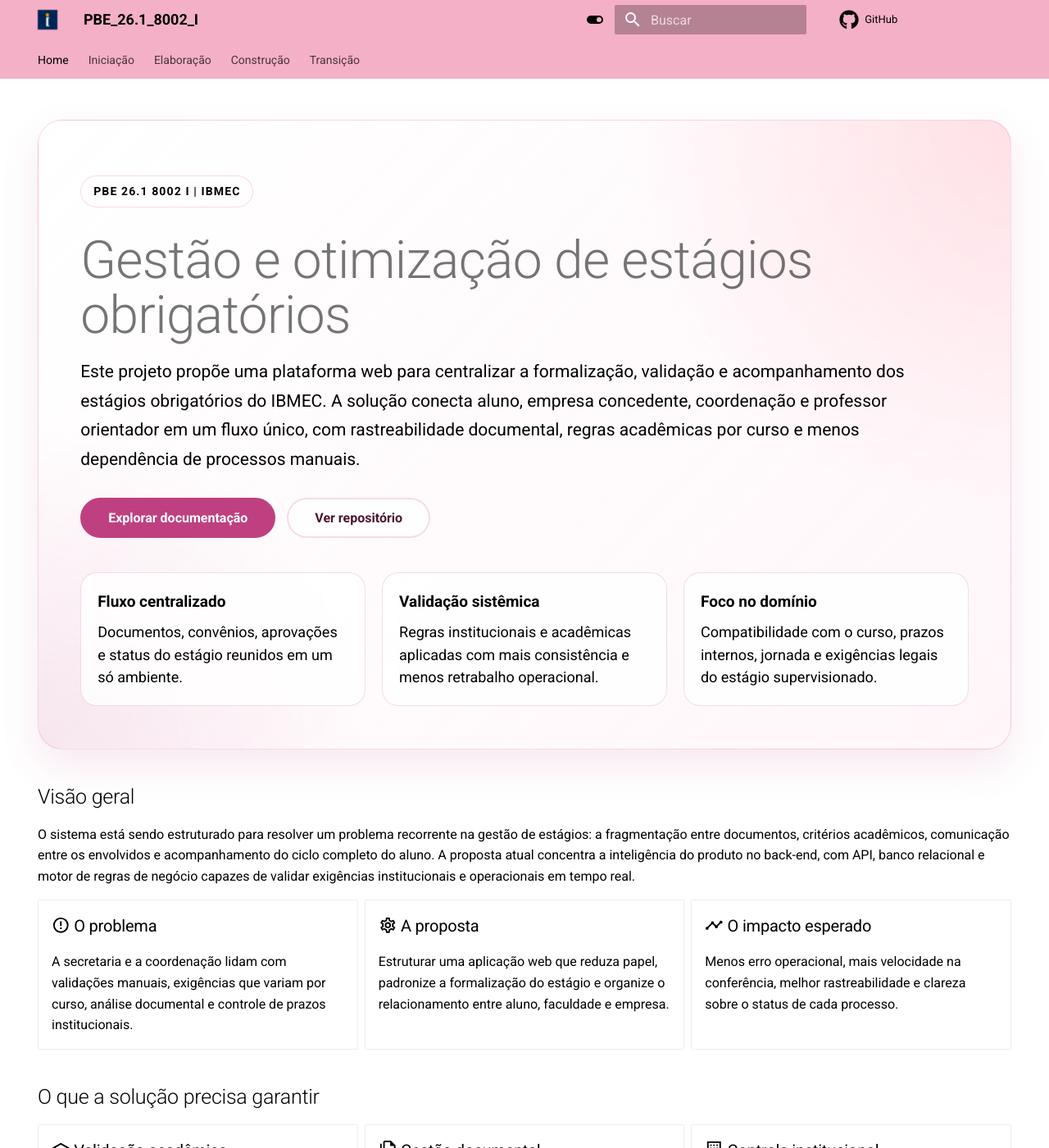
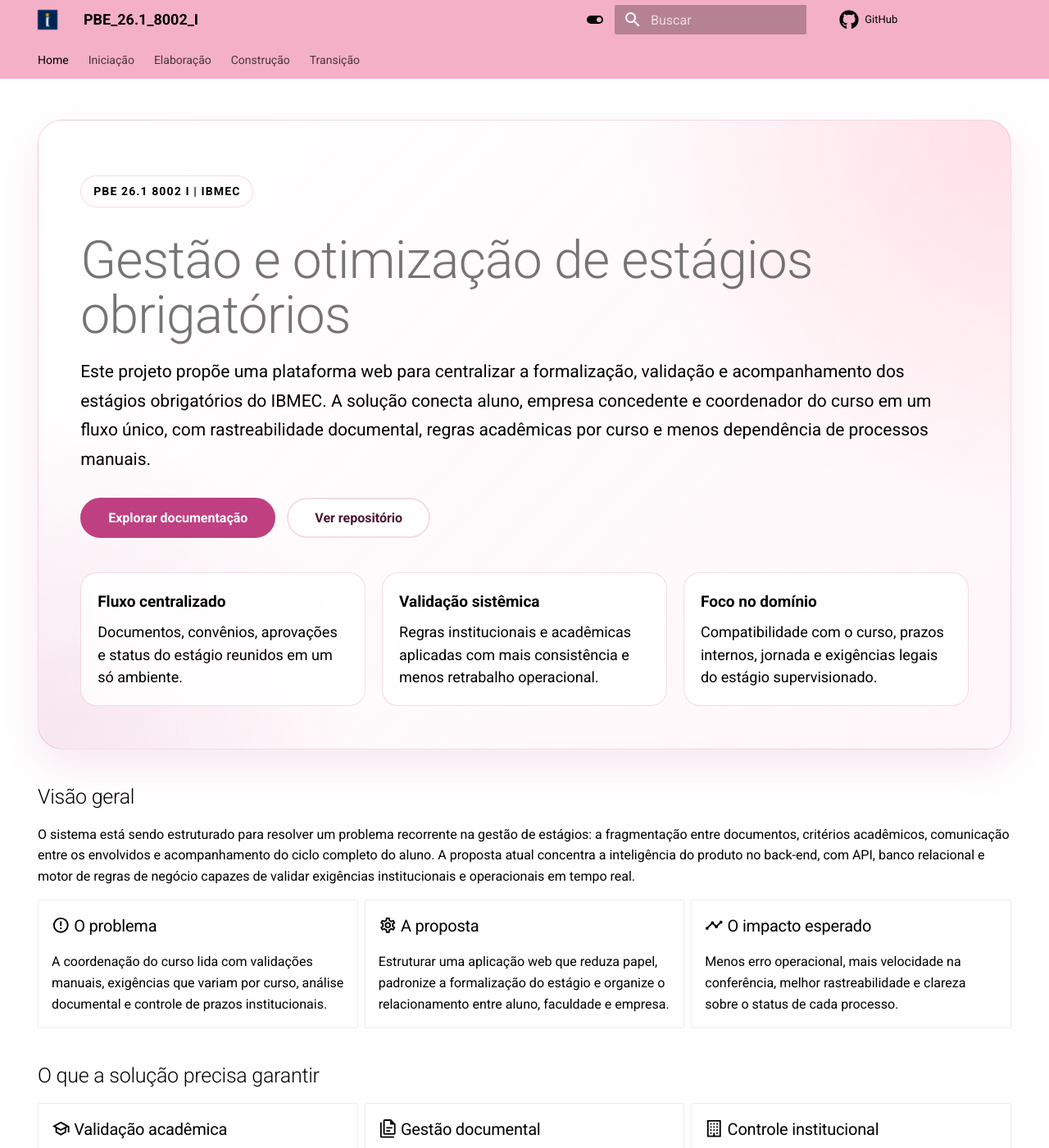
Before and after one commit to Projetos-de-Extensao/PBE_26.1_8002_I, an MkDocs documentation site: the page built from docs/index.md, in a window 1280 px wide and 1400 px high. Shown: the whole window at 82% size. Built offline with MkDocs 1.6.1 and Material for MkDocs 9.7.7, drawn with Linux system fonts in a browser that asks for light colours; comment, search, counter and statistics services are not loaded; some of the changed text lies outside the part shown.

Commit message:
docs: alinha home ao escopo do projeto

```diff
--- a/docs/index.md
+++ b/docs/index.md
@@ -10,7 +10,7 @@
 # Gestão e otimização de estágios obrigatórios
 
 <p class="home-lead">
-Este projeto propõe uma plataforma web para centralizar a formalização, validação e acompanhamento dos estágios obrigatórios do IBMEC. A solução conecta aluno, empresa concedente, coordenação e professor orientador em um fluxo único, com rastreabilidade documental, regras acadêmicas por curso e menos dependência de processos manuais.
+Este projeto propõe uma plataforma web para centralizar a formalização, validação e acompanhamento dos estágios obrigatórios do IBMEC. A solução conecta aluno, empresa concedente e coordenador do curso em um fluxo único, com rastreabilidade documental, regras acadêmicas por curso e menos dependência de processos manuais.
 </p>
 
 [Explorar documentação](Iniciacao/index.md){ .md-button .md-button--primary }
@@ -40,7 +40,7 @@
 
 -   ### :material-alert-circle-outline: O problema
 
-    A secretaria e a coordenação lidam com validações manuais, exigências que variam por curso, análise documental e controle de prazos institucionais.
+    A coordenação do curso lida com validações manuais, exigências que variam por curso, análise documental e controle de prazos institucionais.
 
 -   ### :material-cog-outline: A proposta
 
@@ -86,13 +86,10 @@
 
     Informa dados institucionais, jornada, condições do estágio, documentos obrigatórios e participa da formalização do vínculo.
 
--   ### :material-account-tie-outline: Coordenação e secretaria
+-   ### :material-account-tie-outline: Coordenador do curso
 
-    Validam regras institucionais, conferem documentos, acompanham pendências e supervisionam o andamento administrativo do estágio.
+    Valida regras institucionais e acadêmicas, confere documentos, acompanha pendências e assume a orientação acadêmica do estágio.
 
--   ### :material-teach: Professor orientador
-
-    Atua na validação e no acompanhamento acadêmico, garantindo aderência entre atividades desenvolvidas e objetivos formativos.
 
 </div>
 
@@ -133,7 +130,7 @@
 
 ### Validação e aprovação
 
-As regras de negócio apoiam a conferência da coordenação e da orientação acadêmica, destacando pendências e inconsistências.
+As regras de negócio apoiam a conferência do coordenador do curso, destacando pendências, inconsistências documentais e aderência acadêmica.
 </div>
 <div class="home-flow__item" markdown>
 <span class="home-flow__number">4</span>
```
